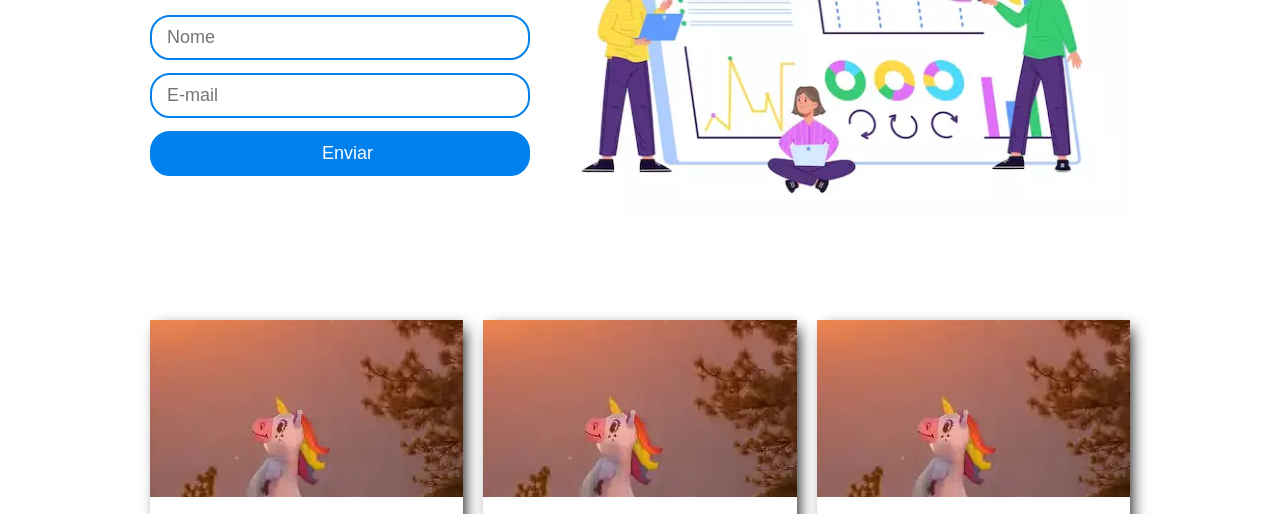
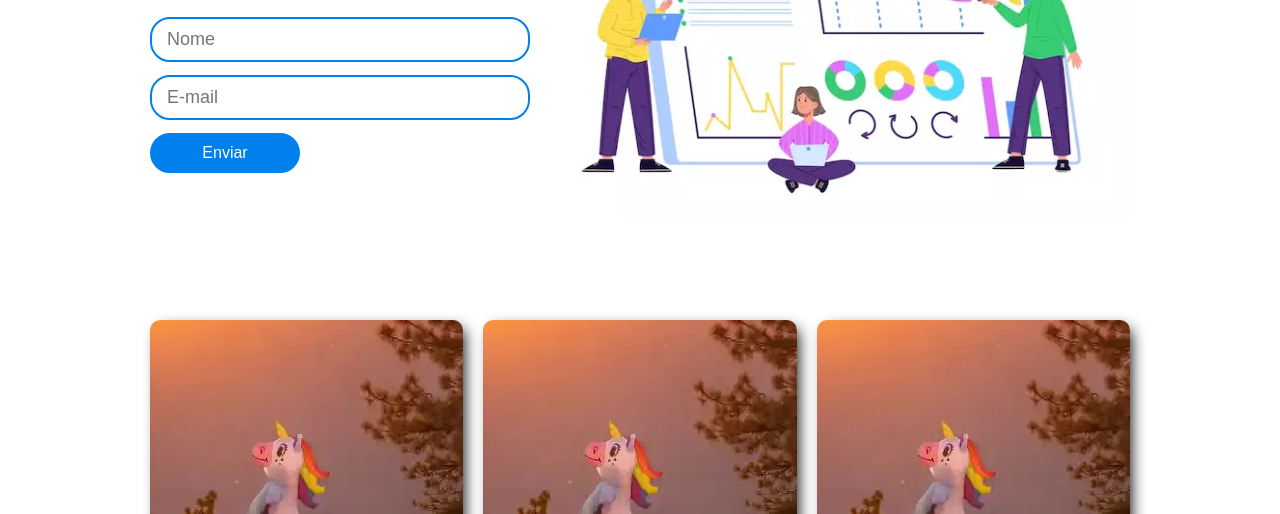
Before and after one commit to Charrels22/modulo_V_aulao, a plain HTML site: page index.html in a window 1280 px wide. Shown: the part 411-925 px from the top of the page. Drawn offline with Linux system fonts and the light colour scheme.

Commit message:
Refina estilo do botão e dos cards

```diff
--- a/CSS/style.css
+++ b/CSS/style.css
@@ -8,7 +8,6 @@
 
 html,
 body {
-    height: 100vh;
     font-family: 'Source Sans Pro', 'Times New Roman';
     text-rendering: optimizeLegibility;
     -webkit-font-smoothing: antialiased;
@@ -102,10 +101,16 @@ form input {
 form [type="submit"] {
     background-color: #0080ed;
     color: white;
+    width: 150px;
+    padding-left: 0px;
+    font-size: 16px;
+    height: 40px;
 }
 
 form [type="submit"]:hover {
     cursor: pointer;
+    background-color: rgba(0, 128, 237, 0.75);
+    transform: translateY(-1px);
 }
 
 main .container-main img {
@@ -113,6 +118,10 @@ main .container-main img {
 }
 
 /*CARDS*/
+
+a {
+    text-decoration: none
+}
 
 .cards {
     width: 90%;
@@ -136,6 +145,7 @@ main .container-main img {
     cursor: pointer;
     box-shadow: 5px 5px 15px -4px black;
     transition: all 0.3s ease 0s;
+    border-radius: 10px;
 }
 
 .card:hover {
@@ -147,6 +157,8 @@ main .container-main img {
     padding-top: 56.25%;
     overflow: hidden;
     position: relative;
+    border-radius: 10px 10px 0 0;
+    height: 225px;
 }
 
 .image img {
```
